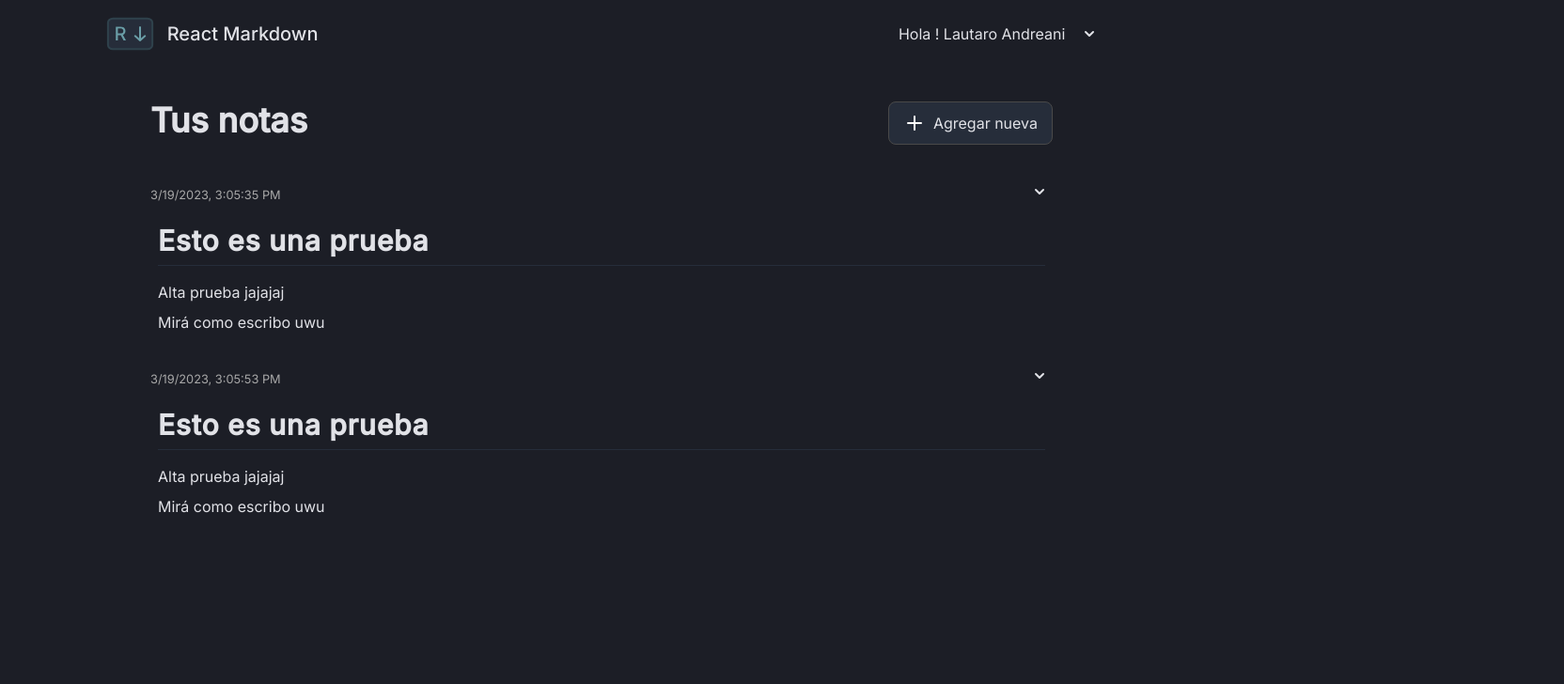
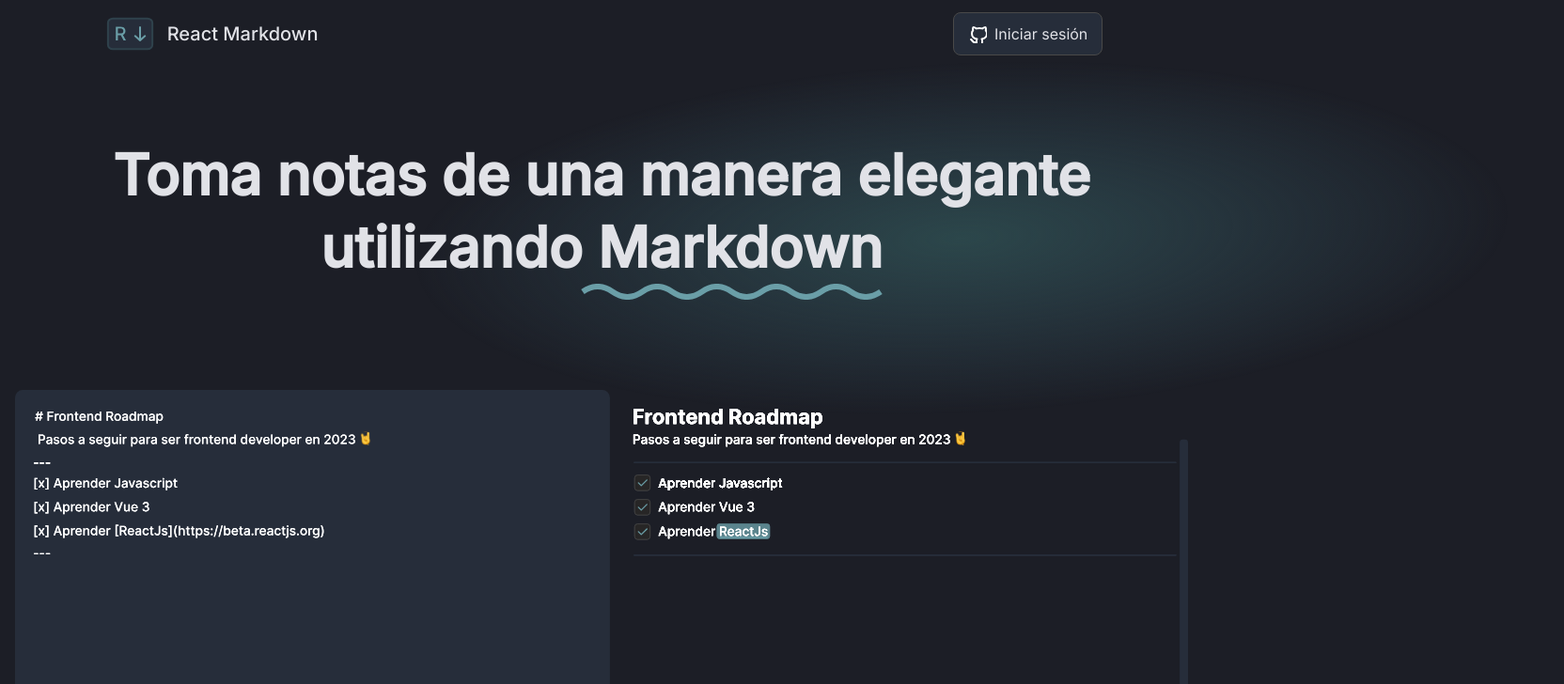
Before and after one commit to LautaAndreani/react-markdown-ts, a React (Vite) app: page / in a window 1280 px wide. Before the commit this address led to /list/lautaandreani. Shown: the top 728 px of the page at 94% size, 1664 px wide, since content can reach past the window. Built offline with nearby package versions, Linux system fonts and the light colour scheme; no server answers.

Commit message:
styles: optimize images & home gradient

```diff
--- a/src/pages/Home.tsx
+++ b/src/pages/Home.tsx
@@ -25,12 +25,13 @@ function Home (): JSX.Element {
       <div className='sticky top-0'>
         <Header/>
       </div>
-      <h1 className='font-bold text-6xl text-center leading-[77px] text-white mt-16 p-4'>
+      <h1 className='font-bold text-6xl text-center leading-[77px] text-white mt-16 p-4 relative z-20'>
         Toma notas de una manera elegante
         <span className='flex w-fit flex-col mx-auto items-end'>
           utilizando Markdown
           <Wave />
         </span>
+        <img src="/bg-gradient.svg" className='absolute -top-[100px] -z-10 pointer-events-none h-fit w-max hidden left-12 xl:left-96 lg:flex' alt="forma degradado pagina de inicio" />
       </h1>
       <div className='flex justify-center mt-16 p-4'>
         <img src='/home-preview.svg' alt='picture markdown preview' className="rounded-b-md" />
--- a/src/stores/userStore.ts
+++ b/src/stores/userStore.ts
@@ -17,10 +17,10 @@ export const useUserStore = create<UserStore>((set) => ({
   },
   getSession: async () => {
     try {
-      if (import.meta.env.DEV) {
-        set(() => ({ user: sessionMock }))
-        return
-      }
+      // if (import.meta.env.DEV) {
+      //   set(() => ({ user: sessionMock }))
+      //   return
+      // }
       const { data } = await supabase.auth.getSession()
 
       if (data.session === null) {
```
Also changed, not shown: public/bg-gradient.svg (added), public/home-preview.svg.
